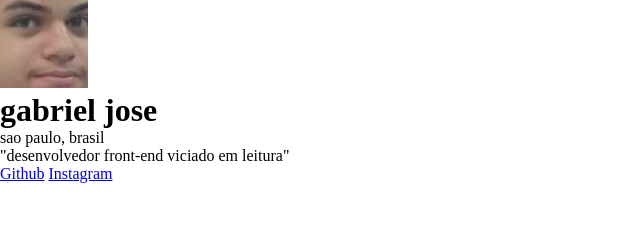
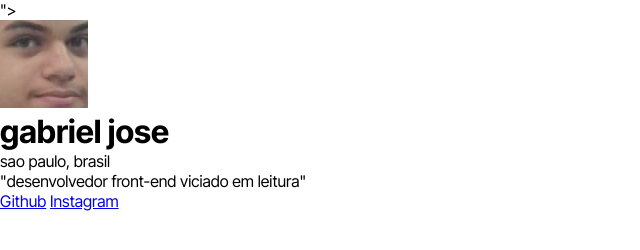
Before and after one commit to GABRIELJOSEDASILVAA11bti/projetto-2024, a plain HTML site: page index.html in a window 1280 px wide. Shown: the whole page, without its empty margins (0-640 px from the left). Drawn offline with Linux system fonts and the light colour scheme.

Commit message:
fonte inter adicionada

```diff
--- a/index.html
+++ b/index.html
@@ -4,6 +4,9 @@
     <meta charset="UTF-8">
     <meta name="viewport" content="width=device-width, initial-scale=1.0">
     <link rel="stylesheet" href="style.css">
+    <link rel="stylesheet" href="<link rel="preconnect" href="https://fonts.googleapis.com">
+    <link rel="preconnect" href="https://fonts.gstatic.com" crossorigin>
+    <link href="https://fonts.googleapis.com/css2?family=Inter+Tight:wght@100..900&display=swap" rel="stylesheet">">
     <title>projeto 2024</title>
 </head>
 <body>
--- a/style.css
+++ b/style.css
@@ -2,4 +2,5 @@
     margin: 0;
     padding: 0;
     box-sizing: border-box;
+    font-family: "Inter Tight", sans-serif;
 }
```
